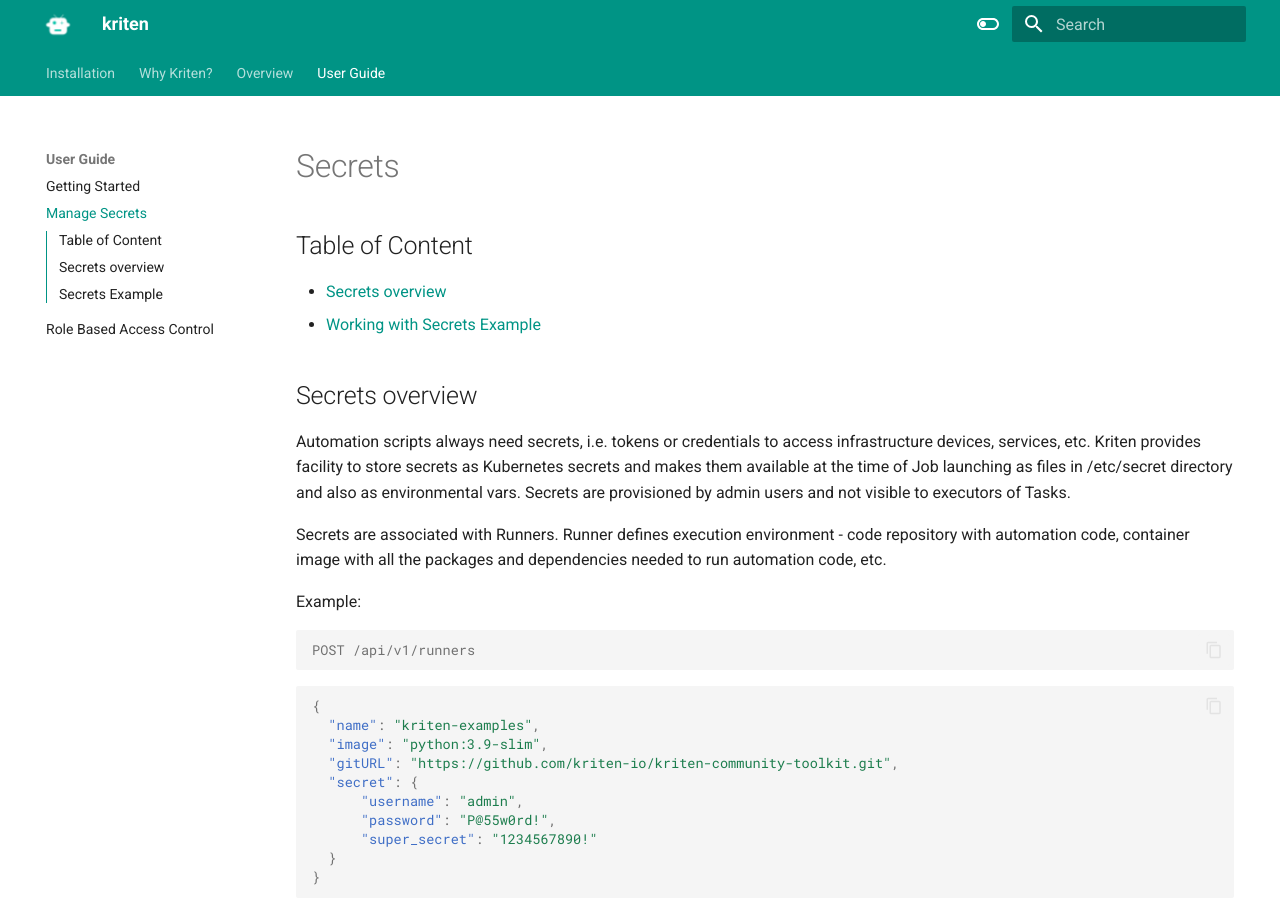
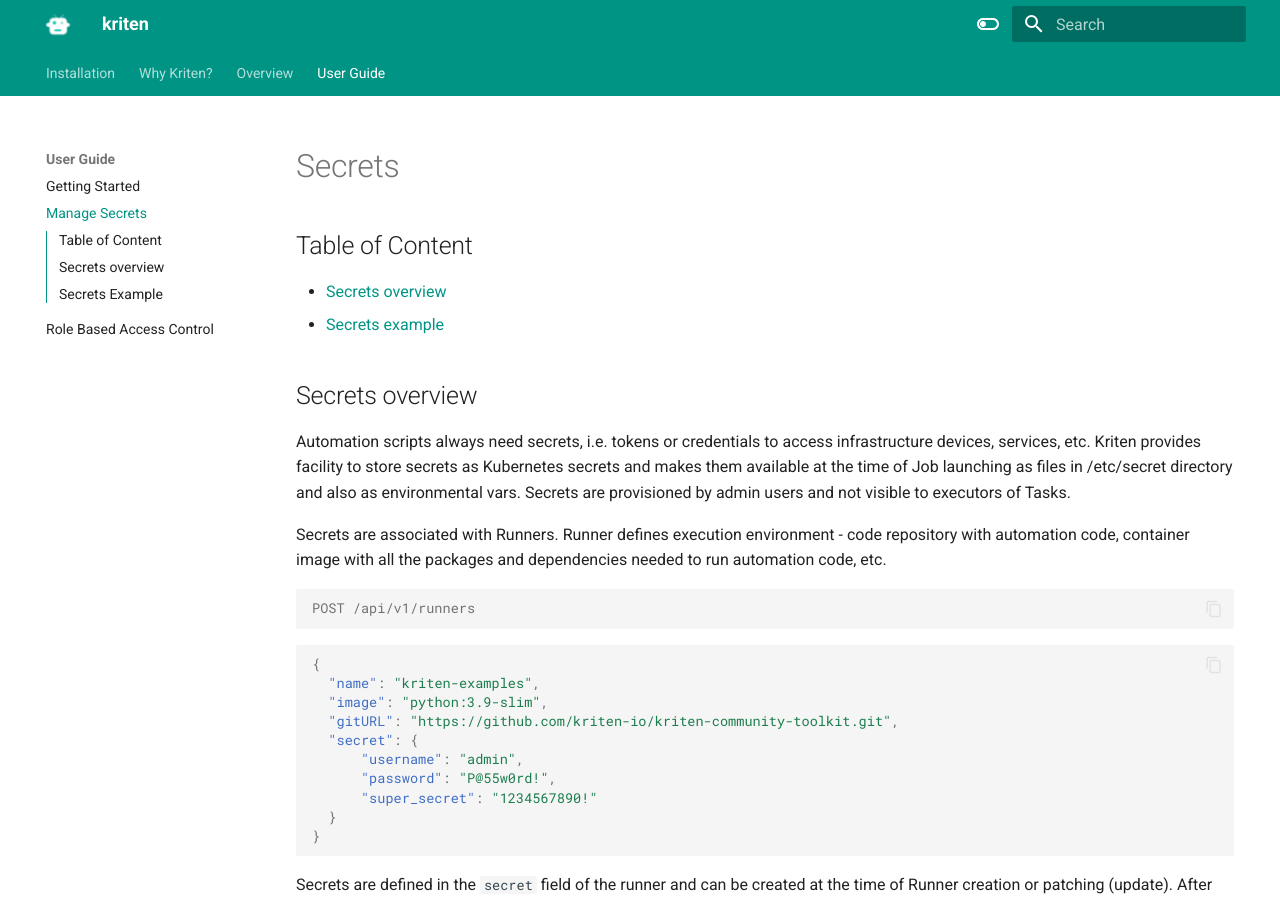
Before and after one commit to kriten-io/kriten-docs, an MkDocs documentation site: the page built from docs/user_guide/manage_secrets.md, in a window 1280 px wide and 900 px high. Built offline with MkDocs 1.6.1 and Material for MkDocs 9.7.7, drawn with Linux system fonts in a browser that asks for light colours; some of the changed lines change nothing that is shown.

Commit message:
updating docs.

````diff
--- a/docs/user_guide/manage_secrets.md
+++ b/docs/user_guide/manage_secrets.md
@@ -3,15 +3,13 @@
 ## Table of Content
 
 - [Secrets overview](#secrets-overview)
-- [Working with Secrets Example](#secrets-example)
+- [Secrets example](#secrets-example)
 
 ## Secrets overview
 
 Automation scripts always need secrets, i.e. tokens or credentials to access infrastructure devices, services, etc. Kriten provides facility to store secrets as Kubernetes secrets and makes them available at the time of Job launching as files in /etc/secret directory and also as environmental vars. Secrets are provisioned by admin users and not visible to executors of Tasks.
 
 Secrets are associated with Runners. Runner defines execution environment - code repository with automation code, container image with all the packages and dependencies needed to run automation code, etc.
-
-Example:
 
 ```console
 POST /api/v1/runners
@@ -126,7 +124,7 @@
 
 We will demonstrate above on example with curl commands. We will create runner with secretes as above, add a new secret to existing secrets and delete that secret after.
 
-1. Login into Kriten.
+* Login into Kriten.
 
 We will login into Kriten with default credentials as example.
 
@@ -140,7 +138,7 @@
 }'
 ```
 
-2. Create Runner with secrets.
+* Create Runner with secrets.
 
 ```console
 curl -b ./token.txt -X POST $KRITEN_URL'/api/v1/runners' \
@@ -157,7 +155,7 @@
 }'
 ```
 
-3. Get secrets.
+* Get secrets.
 
 ```console
 curl -b ./token.txt -X GET $KRITEN_URL'/api/v1/runners/kriten-examples/secret'
@@ -196,7 +194,7 @@
 }
 ```
 
-4. Add new secret to the runner secrets.
+* Add new secret to the runner secrets.
 
 ```console
 curl -b ./token.txt -X POST $KRITEN_URL'/api/v1/runners/kriten-examples/secret' \
@@ -217,7 +215,7 @@
 }
 ```
 
-5. Delete individual secret.
+* Delete individual secret.
 
 To delete `mysecret` we will POST again, but this time make value as empty string "".
 
````
